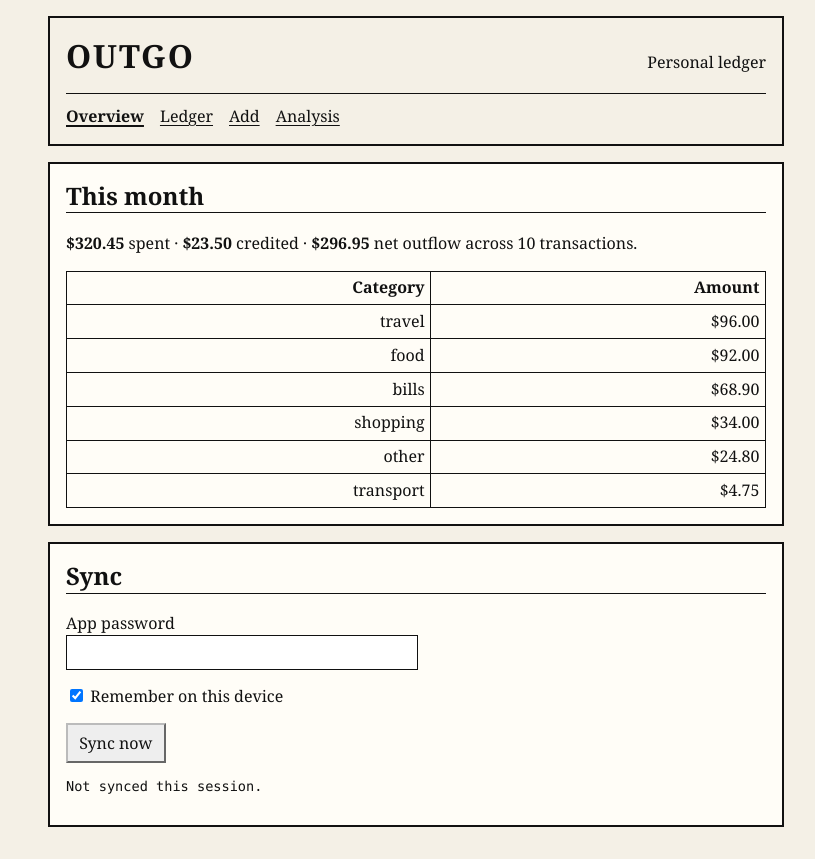
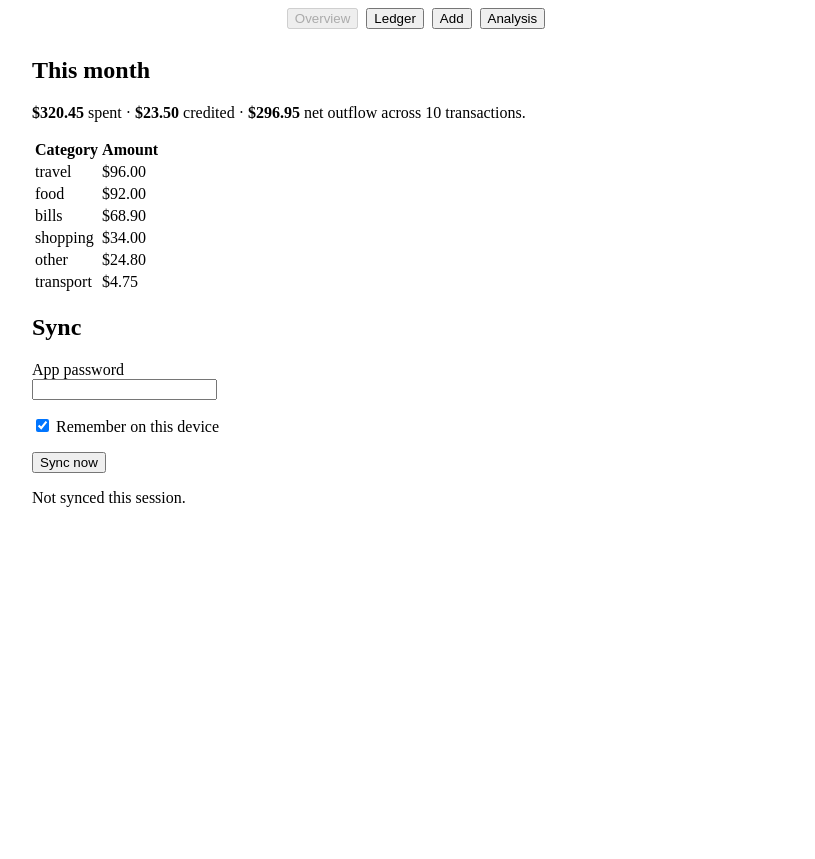
Before and after one commit to rencewang/expense-log, a website with bundled scripts: page index.html in a window 1280 px wide. Shown: the whole page, without its empty margins (224-1039 px from the left). After the commit the page ends 800 px from the top, so only its background shows below. Built offline with nearby package versions, Linux system fonts and the light colour scheme.

Commit message:
Return interface to native HTML styling

```diff
--- a/index.html
+++ b/index.html
@@ -11,18 +11,12 @@
     <link rel="stylesheet" href="/style.css">
   </head>
   <body>
-    <header class="site-header">
-      <div class="masthead">
-        <h1><a href="/">Outgo</a></h1>
-        <p>Personal ledger</p>
-      </div>
-      <nav aria-label="Primary">
-        <a href="/" aria-current="page">Overview</a>
-        <a href="/transactions/">Ledger</a>
-        <a href="/add/">Add</a>
-        <a href="/analytics/">Analysis</a>
-      </nav>
-    </header>
+    <nav class="site-nav" aria-label="Primary">
+      <form action="/"><button type="submit" aria-current="page" disabled>Overview</button></form>
+      <form action="/transactions/"><button type="submit">Ledger</button></form>
+      <form action="/add/"><button type="submit">Add</button></form>
+      <form action="/analytics/"><button type="submit">Analysis</button></form>
+    </nav>
 
     <main>
       <section aria-labelledby="summary-heading">
--- a/style.css
+++ b/style.css
@@ -1,161 +1,20 @@
-:root {
-  color-scheme: light;
-  font-family: Georgia, "Times New Roman", serif;
-  background: #f4f0e6;
-  color: #111;
-}
-
-* {
-  box-sizing: border-box;
-}
-
 body {
   max-width: 48rem;
   margin: 0 auto;
-  padding: 1rem;
-  line-height: 1.35;
+  padding: 0 1rem 1rem;
 }
 
-header,
-footer {
-  border: 2px solid #111;
-  padding: 1rem;
+.site-nav {
+  position: sticky;
+  top: 0;
+  z-index: 1;
+  display: flex;
+  justify-content: center;
+  gap: 0.5rem;
+  padding: 0.5rem 0;
+  background: Canvas;
 }
 
-header h1 {
-  margin: 0;
-  text-transform: uppercase;
-  letter-spacing: 0.06em;
-}
-
-header p,
-footer p {
-  margin-bottom: 0;
-}
-
-section {
-  margin: 1rem 0;
-  padding: 1rem;
-  border: 2px solid #111;
-  background: #fffdf7;
-}
-
-h2 {
-  margin-top: 0;
-  border-bottom: 1px solid #111;
-}
-
-fieldset {
-  width: 22rem;
-  max-width: 100%;
-  padding: 0.5rem;
-  border: 1px solid #111;
-}
-
-fieldset label + label {
-  margin-left: 1rem;
-}
-
-input,
-button {
-  max-width: 100%;
-  font: inherit;
-}
-
-input:not([type="checkbox"]) {
-  width: 22rem;
-  padding: 0.35rem;
-  border: 1px solid #111;
-  border-radius: 0;
-  background: #fff;
-}
-
-button {
-  padding: 0.45rem 0.7rem;
-  border: 2px outset #bbb;
-  border-radius: 0;
-  background: #eee;
-  color: #111;
-  cursor: pointer;
-}
-
-button:active {
-  border-style: inset;
-}
-
-button:disabled {
-  cursor: wait;
-}
-
-table {
-  width: 100%;
-  border-collapse: collapse;
-}
-
-th,
-td {
-  padding: 0.35rem;
-  border: 1px solid #111;
-  text-align: left;
-}
-
-th:nth-last-child(-n + 2),
-td:nth-last-child(-n + 2) {
-  text-align: right;
-}
-
-#sync-status {
-  font-family: ui-monospace, SFMono-Regular, Menlo, monospace;
-  font-size: 0.85rem;
-}
-
-@media (max-width: 34rem) {
-  body {
-    padding: 0.5rem;
-  }
-
-  section,
-  header,
-  footer {
-    padding: 0.7rem;
-  }
-}
-
-.site-header {
-  margin-bottom: 1rem;
-}
-
-.masthead {
-  display: flex;
-  align-items: baseline;
-  justify-content: space-between;
-  gap: 1rem;
-}
-
-.masthead h1 a {
-  color: inherit;
-  text-decoration: none;
-}
-
-.masthead p {
+.site-nav form {
   margin: 0;
 }
-
-.site-header nav {
-  display: flex;
-  flex-wrap: wrap;
-  gap: 0.35rem 1rem;
-  margin-top: 1rem;
-  padding-top: 0.75rem;
-  border-top: 1px solid #111;
-}
-
-.site-header nav a {
-  color: inherit;
-  text-underline-offset: 0.2em;
-}
-
-.site-header nav a[aria-current="page"] {
-  font-weight: 700;
-  text-decoration-thickness: 2px;
-}
--- a/sw.js
+++ b/sw.js
@@ -1,4 +1,4 @@
-const CACHE = "expense-log-v4";
+const CACHE = "expense-log-v5";
 const STATIC_FILES = [
   "/",
   "/index.html",
```
Also changed, not shown: add/index.html (+6 -12 lines), analytics/index.html (+6 -12 lines), transactions/index.html (+6 -12 lines).
